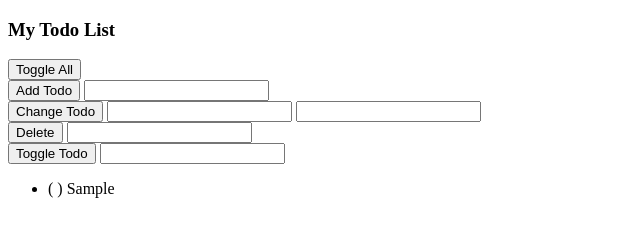
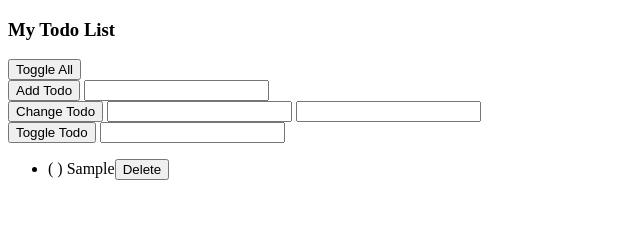
Before and after one commit to Ihsaan700/todo_list_js, a plain HTML site: page index.html in a window 1280 px wide. Both pictures are taken after typing "Sample" into the empty fields and a click on the button "Add Todo". Shown: the whole page, without its empty margins (0-640 px from the left). Drawn offline with Linux system fonts and the light colour scheme.

Commit message:
each li has a delete button

```diff
--- a/index.html
+++ b/index.html
@@ -25,11 +25,6 @@
   </div>
 
   <div>
-    <button onclick="handlers.deleteTodo()">Delete</button>
-    <input id="deletePositionInput" type="number">
-  </div>
-
-  <div>
     <button onclick="handlers.toggleTodo()">Toggle Todo</button>
     <input id="toggleTodoInput" type="number">
   </div>
--- a/main.js
+++ b/main.js
@@ -52,10 +52,9 @@ handlers = {
     changeTodoInputText.value = ''
     view.displayTodos()
   },
-  deleteTodo: function() {
-    deleteTodoPositionInput = document.getElementById('deletePositionInput')
-    todoList.deleteTodo(deleteTodoPositionInput.valueAsNumber)
-    deleteTodoPositionInput.value = ''
+  deleteTodo: function(position) {
+    todoList.deleteTodo(position)
+    // deleteTodoPositionInput.value = ''
     view.displayTodos()
   },
   toggleTodo: function() {
@@ -84,8 +83,29 @@ view = {
        todoTextWithCompletion = '( ) ' + todo.todoText
       }
 
+      todoLi.id = i
       todoLi.textContent = todoTextWithCompletion
+      todoLi.appendChild(this.createDeleteButton())
       todosUl.appendChild(todoLi)
     }
+  },
+  createDeleteButton: function() {
+    deleteButton = document.createElement('button')
+    deleteButton.textContent = ('Delete')
+    deleteButton.className = 'deleteButton'
+    return deleteButton
+
+  },
+  setUpEventListener: function() {
+    todosUl = document.querySelector('ul')
+
+    todosUl.addEventListener('click', function(event) {
+      elementClicked = event.target
+      if (elementClicked.className === 'deleteButton') {
+        handlers.deleteTodo(parseInt(elementClicked.parentNode.id))
+      }
+    })
   }
 }
+
+view.setUpEventListener()
```
